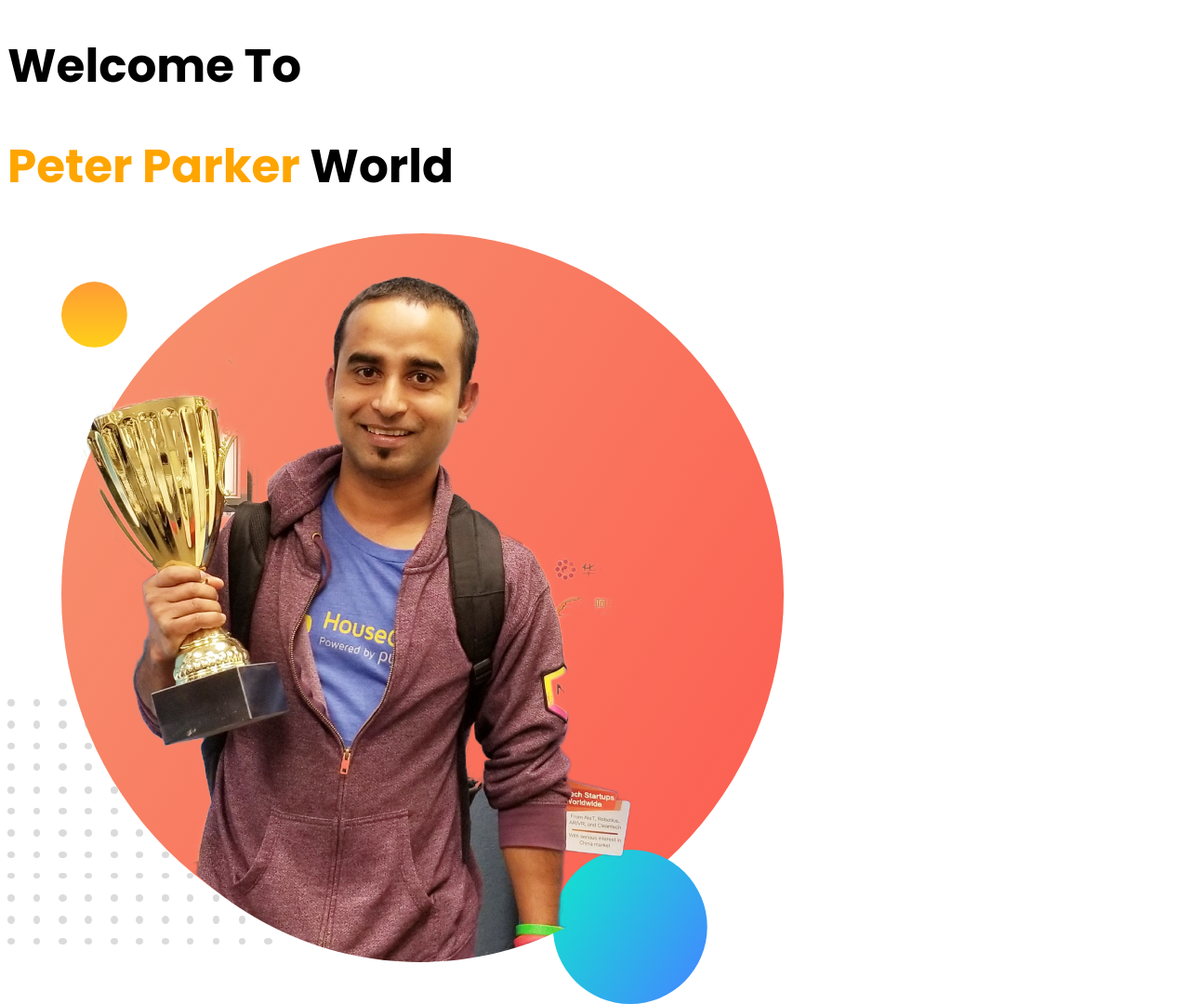
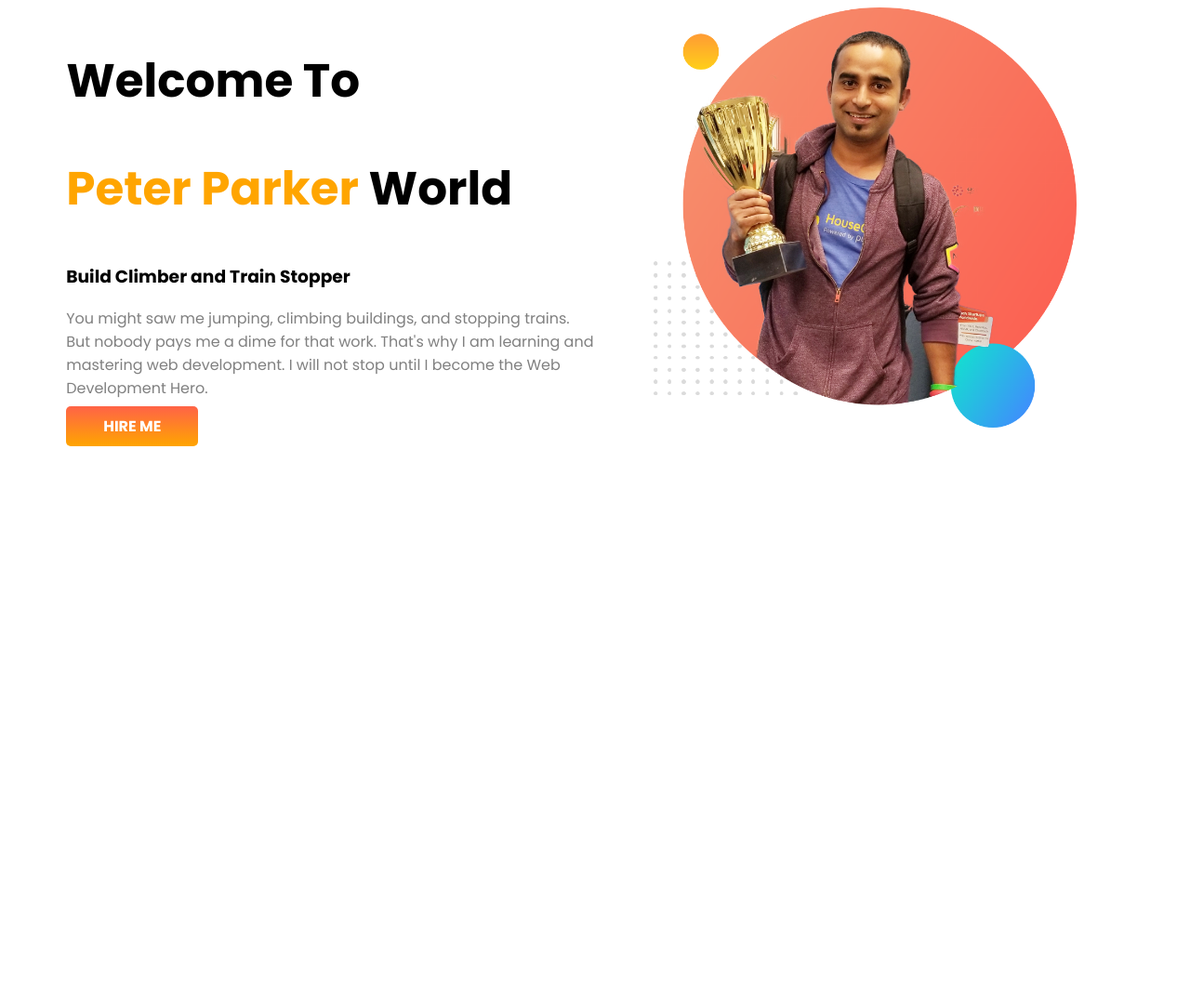
Before and after one commit to hridoyhalder1/developer_portfolio, a plain HTML site: page index.html in a window 1280 px wide. Shown: the whole page at 93% size. After the commit the page ends 800 px from the top, so only its background shows below. Drawn offline with Linux system fonts and the light colour scheme.

Commit message:
aghaohgo

```diff
--- a/index.html
+++ b/index.html
@@ -1,5 +1,6 @@
 <!DOCTYPE html>
 <html lang="en">
+
 <head>
     <meta charset="UTF-8">
     <meta http-equiv="X-UA-Compatible" content="IE=edge">
@@ -8,12 +9,25 @@
     <link rel="stylesheet" href="style.css">
     <link rel="preconnect" href="https://fonts.googleapis.com">
     <link rel="preconnect" href="https://fonts.gstatic.com" crossorigin>
-    <link href="https://fonts.googleapis.com/css2?family=Poppins:ital,wght@0,100;0,300;0,400;0,500;0,600;0,700;0,800;0,900;1,700&display=swap" rel="stylesheet">
+    <link
+        href="https://fonts.googleapis.com/css2?family=Poppins:ital,wght@0,100;0,300;0,400;0,500;0,600;0,700;0,800;0,900;1,700&display=swap"
+        rel="stylesheet">
 </head>
+
 <body>
-    <h1>Welcome To</h1>
-    <h1><span class="orange_color">Peter Parker</span> World</h1>
-    <img src="images/jhankar.png">
+    <section>
+        <div class="half-width">
+            <h1>Welcome To</h1>
+            <h1><span class="orange_color">Peter Parker</span> World</h1>
+            <h3>Build Climber and Train Stopper</h3>
+            <p>You might saw me jumping, climbing buildings, and stopping trains. But nobody pays me a dime for that work. That's why I am learning and mastering web development. I will not stop until I become the Web Development Hero.</p>
+            <a href="https://www.linkedin.com/company/programminghero/" target="_blank" class="link_btn">HIRE ME</a>
+        </div>
+        <div class="half-width">
+            <img src="images/jhankar.png">
+        </div>
+    </section>
 
 </body>
+
 </html>
--- a/style.css
+++ b/style.css
@@ -1,9 +1,37 @@
 body {
     font-family: 'Poppins', sans-serif;
 }
+
 h1 {
     font-size: 50px;
 }
+
 .orange_color {
     color: orange;
 }
+
+section {
+    display: flex;
+}
+
+.half-width {
+    width: 50%;
+    padding-left: 5%;
+}
+
+.half-width p {
+    color: gray;
+}
+
+.half-width img {
+    width: 80%;
+}
+
+.link_btn {
+    text-decoration: none;
+    background-image: linear-gradient(tomato, orange);
+    color: #fff;
+    padding: 10px 40px;
+    border-radius: 5px;
+    font-weight: 700;
+}
```
